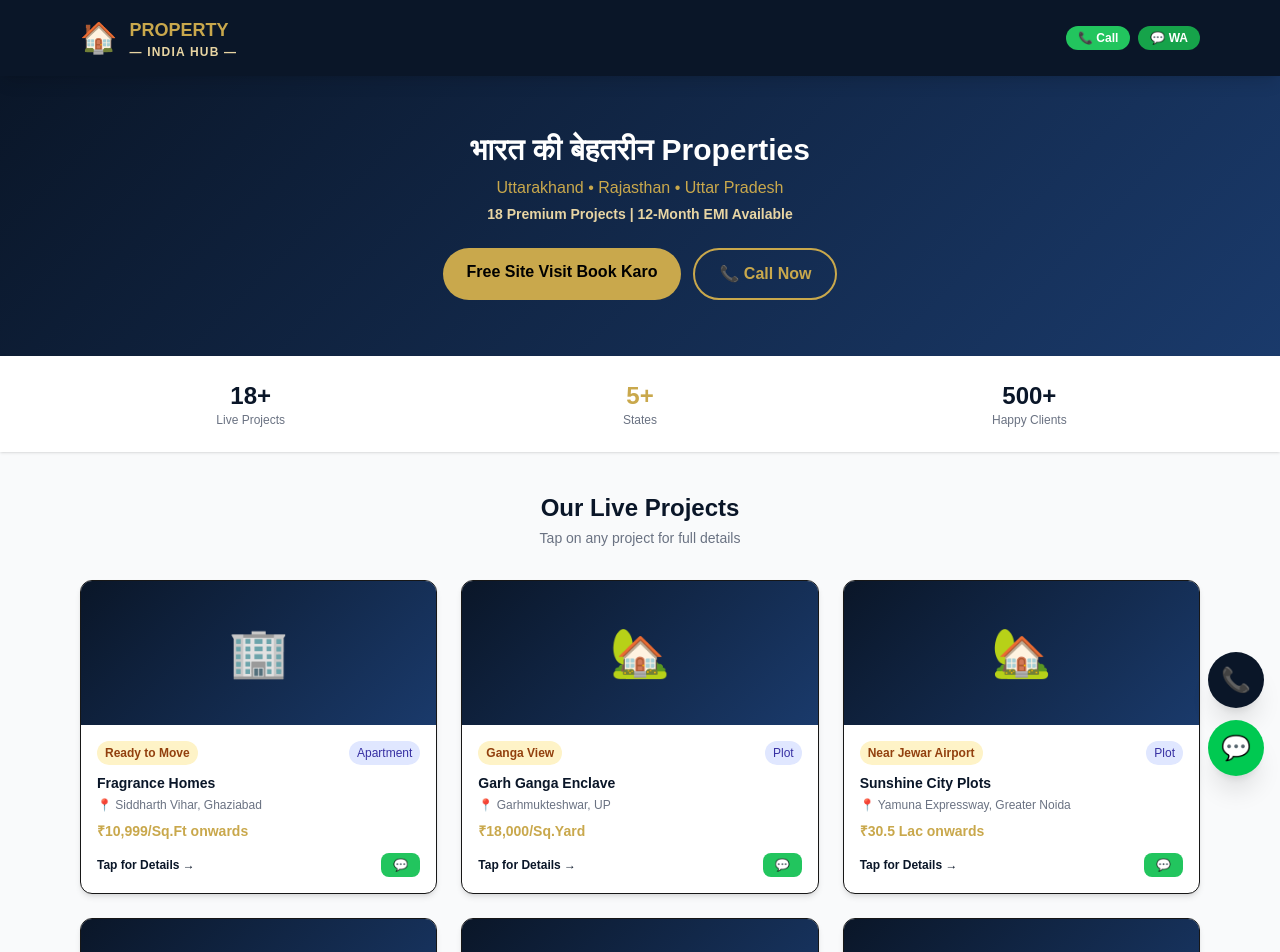
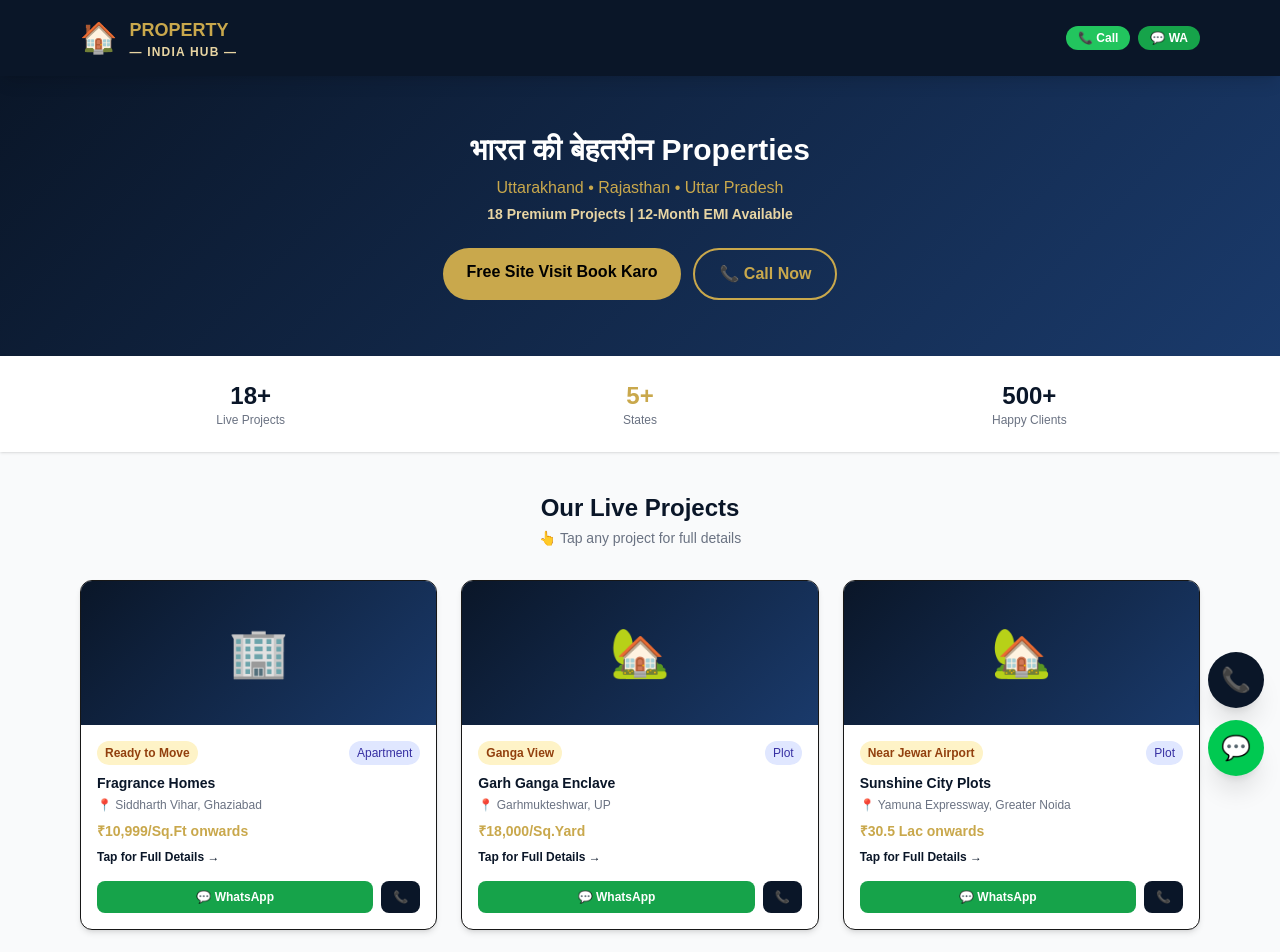
Before and after one commit to skbhai7888/Property-India-Hub, a Next.js app: page / in a window 1280 px wide. Shown: the top 952 px of the page. Built offline with nearby package versions, Linux system fonts and the light colour scheme.

Commit message:
Fixed clickable project cards

```diff
--- a/app/page.tsx
+++ b/app/page.tsx
@@ -60,11 +60,11 @@ export default function Home() {
 
       <section className="py-10 px-4 max-w-6xl mx-auto">
         <h3 className="text-2xl font-bold text-center mb-1" style={{color: '#0a1628'}}>Our Live Projects</h3>
-        <p className="text-center text-gray-500 mb-8 text-sm">Tap on any project for full details</p>
+        <p className="text-center text-gray-500 mb-8 text-sm">👆 Tap any project for full details</p>
         <div className="grid grid-cols-1 md:grid-cols-2 lg:grid-cols-3 gap-6">
           {projects.map((project, i) => (
-            <Link href={`/projects/${project.slug}`} key={i}>
-              <div className="bg-white border rounded-xl shadow-md overflow-hidden hover:shadow-xl transition-shadow cursor-pointer">
+            <div key={i} className="bg-white border rounded-xl shadow-md overflow-hidden">
+              <Link href={`/projects/${project.slug}`} className="block">
                 <div className="h-36 flex items-center justify-center" style={{background: 'linear-gradient(135deg, #0a1628 0%, #1a3a6b 100%)'}}>
                   <span className="text-5xl">{project.type === "Apartment" ? "🏢" : "🏡"}</span>
                 </div>
@@ -76,13 +76,14 @@ export default function Home() {
                   <h4 className="font-bold text-sm mt-2" style={{color: '#0a1628'}}>{project.name}</h4>
                   <p className="text-gray-500 text-xs mt-1">📍 {project.location}</p>
                   <p className="font-bold mt-2 text-sm" style={{color: '#c9a84c'}}>{project.price}</p>
-                  <div className="flex items-center justify-between mt-3">
-                    <span className="text-xs font-bold" style={{color: '#0a1628'}}>Tap for Details →</span>
-                    <a href={`https://wa.me/917820008509?text=I am interested in ${project.name}`} onClick={e => e.stopPropagation()} className="text-white px-3 py-1 rounded-lg text-xs font-bold" style={{background: '#22c55e'}}>💬</a>
-                  </div>
+                  <p className="text-xs mt-2 font-semibold" style={{color: '#0a1628'}}>Tap for Full Details →</p>
                 </div>
+              </Link>
+              <div className="px-4 pb-4 flex gap-2">
+                <a href={`https://wa.me/917820008509?text=I am interested in ${project.name}`} className="flex-1 text-white text-center py-2 rounded-lg text-xs font-bold" style={{background: '#16a34a'}}>💬 WhatsApp</a>
+                <a href="tel:+917820008509" className="text-white px-3 py-2 rounded-lg text-xs font-bold" style={{background: '#0a1628'}}>📞</a>
               </div>
-            </Link>
+            </div>
           ))}
         </div>
       </section>
```
